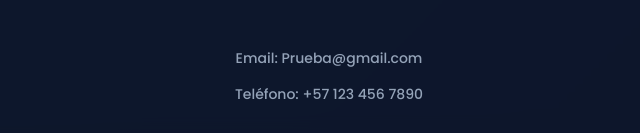
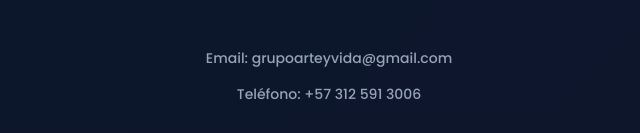
Before and after one commit to nicocamagic/CIA_Arte_y_Vida_Pueba_2, a plain HTML site: page index.html in a window 1280 px wide. Shown: the part 2066-2199 px from the top of the page, 311-951 px from the left. Drawn offline with Linux system fonts and the light colour scheme.

Commit message:
cambios con el correo y el numero

```diff
--- a/index.html
+++ b/index.html
@@ -491,8 +491,8 @@
         <footer>
             <p>&copy; 2025 CIA - Compañía Arte y Vida. Todos los derechos reservados.</p>
             <br>
-            <p>Email: Prueba@gmail.com</p>
-            <p>Teléfono: +57 123 456 7890</p>
+            <p>Email: grupoarteyvida@gmail.com</p>
+            <p>Teléfono: +57 312 591 3006</p>
         </footer>
 
         <script>
```
